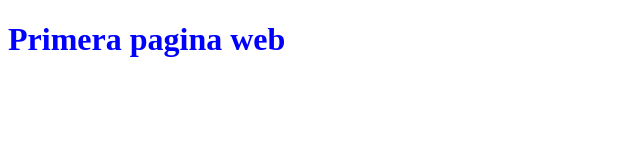
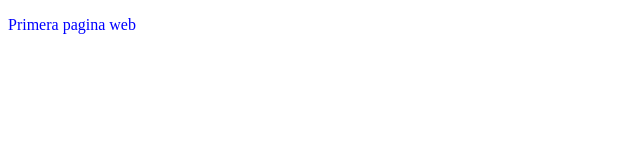
Before and after one commit to Gilialbert/git, a plain HTML site: page albert.html in a window 1280 px wide. Shown: the whole page, without its empty margins (0-640 px from the left). Drawn offline with Linux system fonts and the light colour scheme.

Commit message:
conflicte

```diff
--- a/albert.html
+++ b/albert.html
@@ -8,6 +8,6 @@
     <title>Document</title>
 </head>
 <body>
-    <h1>Primera pagina web</h1>
+    <p>Primera pagina web</p>
 </body>
 </html>
```
